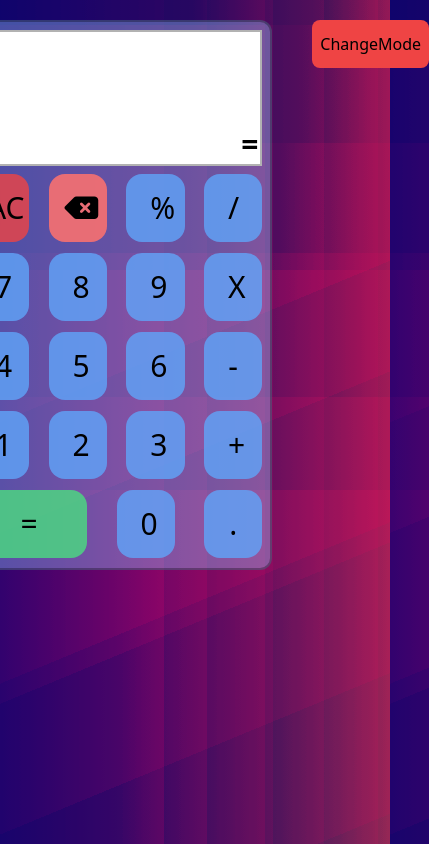
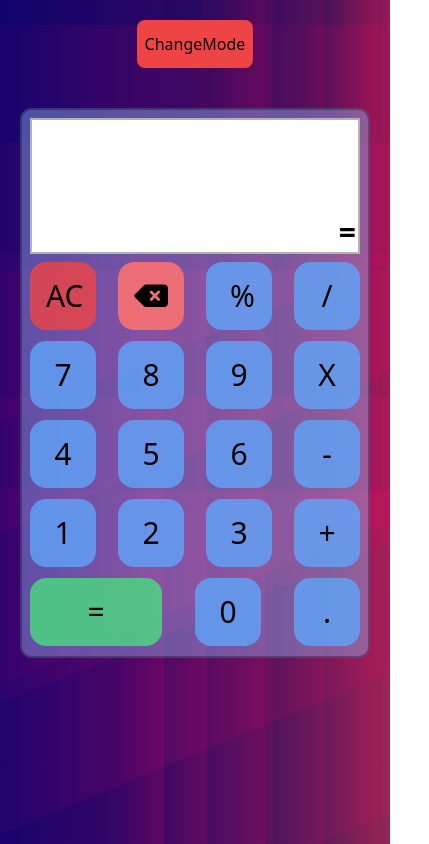
Before and after one commit to kislayrajj/image-slider-using-React-Tailwind, a React (Create React App) app: page / in a window 390 px wide. Shown: the whole page, 429 px wide, since content can reach past the window. Built offline with nearby package versions, Linux system fonts and the light colour scheme.

Commit message:
made responsive

```diff
--- a/src/components/Calculator.js
+++ b/src/components/Calculator.js
@@ -62,7 +62,7 @@
 
 
   return (
-    <div className='h-full flex flex-row-reverse gap-10  justify-center p-5'>
+    <div className='h-full flex flex-col lg:flex-row-reverse gap-10  justify-center items-center lg:items-baseline p-5'>
         <div><button onClick={handleDark} className=" bg-red-500 px-2 py-3 text-center rounded-lg">ChangeMode</button></div>
      <div className={`main h-[550px] w-[350px] border-2 border-black/30 bg-blue-300/40 rounded-xl  ${isDarkTheme ? "bg-gray-800" : ""}` }>
 <div className=' h-36 p-2 pb-0 relative '>
```
